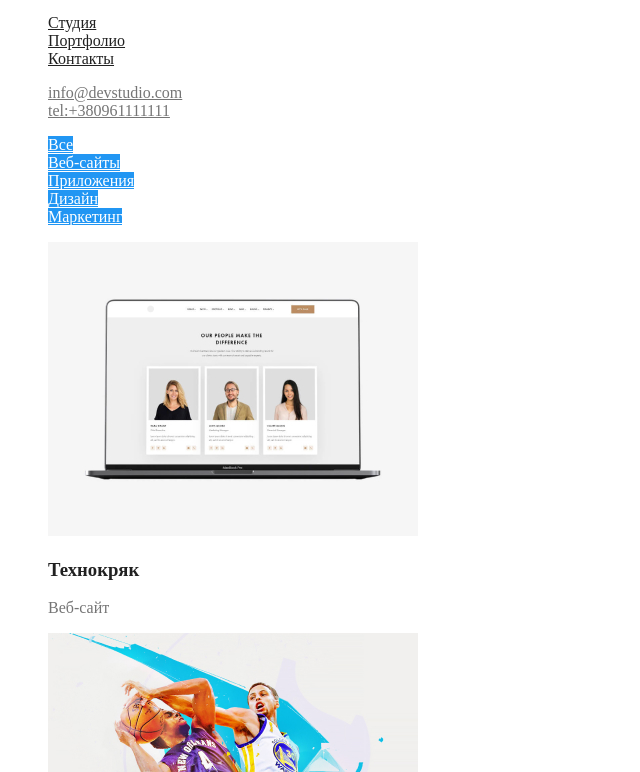
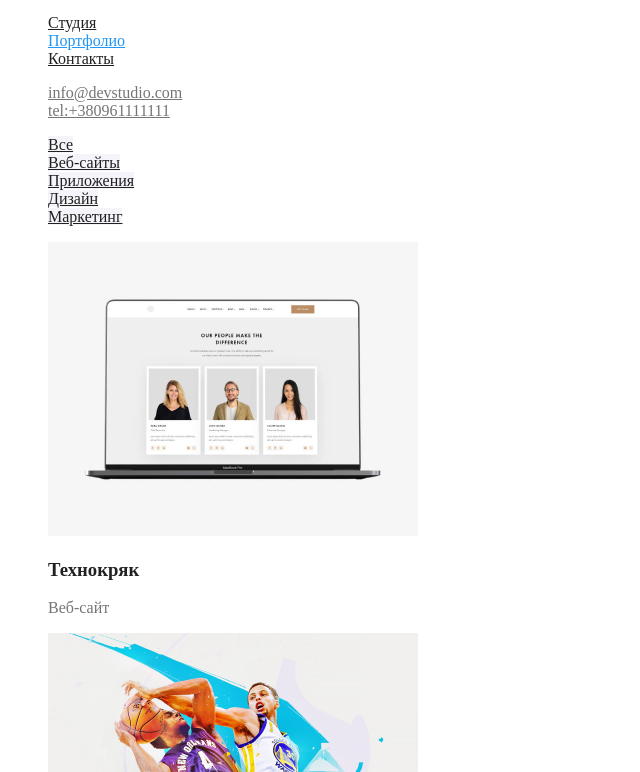
Before and after one commit to ZemskovAlexander/goit-markup-hw-02, a plain HTML site: page portfolio.html in a window 1280 px wide. Shown: the part 28-800 px from the top of the page, without its empty margins (0-640 px from the left). Drawn offline with Linux system fonts and the light colour scheme.

Commit message:
Добавляет стили в портфолио

```diff
--- a/css/styles.css
+++ b/css/styles.css
@@ -2,7 +2,8 @@
   --primary-text-color: #757575;
   --title-text-color: #212121;
   --accent-color: #2196f3;
-  --primary-bg-color: #ffffff
+  --primary-bg-color: #ffffff;
+  --button-bg-color: #F5F4FA;
 }
 
 .page {
@@ -71,3 +72,15 @@ ul {
     background-color: var(--accent-color);
     border-color: transparent;
 }
+/* Страница портфолио */
+
+/* Шапка */
+.site-nav .linkactive {
+  color: var(--accent-color);
+}
+/* Навигация */
+
+.menu .button-menu {
+  color: var(--title-text-color);
+  background-color: var(--button-bg-color)
+}
--- a/portfolio.html
+++ b/portfolio.html
@@ -7,6 +7,8 @@
     <title>portfolio</title>
     <link rel="stylesheet" href="./css/styles.css">
 </head>
+
+<!-- Шапка -->
 
 <body class="page">
     <header>
@@ -18,7 +20,7 @@
 
             <ul class="site-nav">
                 <li><a href="./index.html" class="link">Студия</a></li>
-                <li><a href="./portfolio.html" class="link">Портфолио</a></li>
+                <li><a href="./portfolio.html" class="linkactive">Портфолио</a></li>
                 <li><a href="" class="link">Контакты</a></li>
 
             </ul>
@@ -29,28 +31,32 @@
         </ul>
     </header>
 
+<!-- Навигация -->
+
     <main>
-        <section class="hero">
+        <section class="menu">
             <ul>
                 <li>
-                    <a href="" class="button primary">Все</a>
+                    <a href="" class="button-menu" >Все</a>
+
                 </li>
                 <li>
-                    <a href="" class="button primary">Веб-сайты</a>
+                    <a href="" class="button-menu">Веб-сайты</a>
                 </li>
                 <li>
-                    <a href="" class="button primary">Приложения</a>
+                    <a href="" class="button-menu">Приложения</a>
                 </li>
                 <li>
-                    <a href="" class="button primary">Дизайн</a>
+                    <a href="" class="button-menu">Дизайн</a>
                 </li>
                 <li>
-                    <a href="" class="button primary">Маркетинг</a>
+                    <a href="" class="button-menu">Маркетинг</a>
                 </li>
             </ul>
 
         </section>
-                        <!-- набор услуг -->
+
+<!-- набор услуг -->
 
         <section class="section">
 
@@ -104,12 +110,14 @@
             </section>
     </main>
 
+<!-- Подвал -->
+
     <footer>
         <a href="/">
             WebStudio
         </a>
         <address>
-            <h3>г. Киев, пр-т Леси Украинки, 26</h3>
+            г. Киев, пр-т Леси Украинки, 26
             <ul>
                 <li><a href="mailto:info@devstudio.com">info@devstudio.com</a></li>
                 <li><a href="tel:+380961111111">tel:+380961111111</a></li>
```
